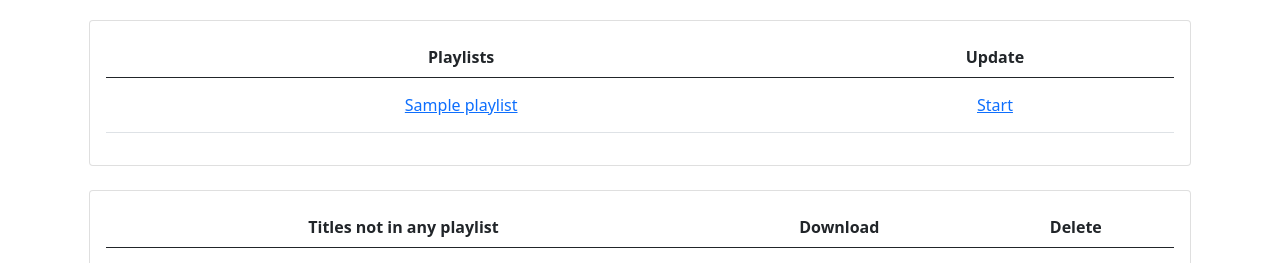
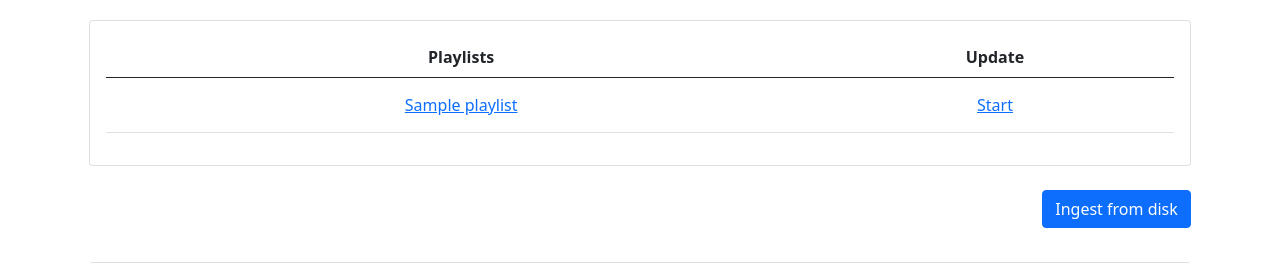
Before and after one commit to maxweigner/yt-mls, a Flask app: template templates/library.html in a window 1280 px wide. Shown: the part 55-318 px from the top of the page. Run offline with Flask 3, Linux system fonts and the light colour scheme; the template is opened without the code that fills it: most values are stand-ins (such as "Sample title", 1, 10 or a date in 2020); lists and menus that the app fills with data are empty; some libraries are stand-ins or nearby versions.

Commit message:
Forgot to add ingest button. Is now in library between playlists and single videos.

```diff
--- a/templates/library.html
+++ b/templates/library.html
@@ -27,6 +27,11 @@
         {% endif %}
 
         <br>
+        <form action="/ingest">
+            <input type="submit" class="btn btn-primary float-end" value="Ingest from disk">
+        </form>
+
+        <br> <br> <br>
 
         {% if videos %}
             <div class="card">
```
